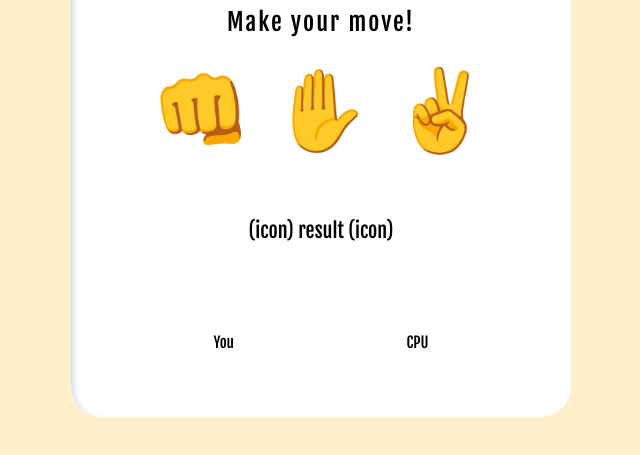
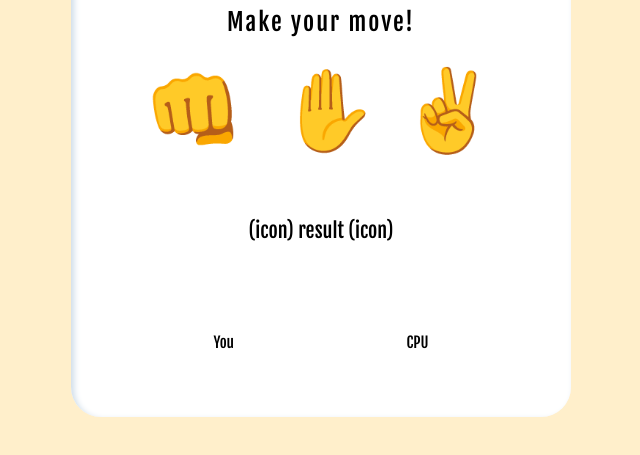
Before and after one commit to ClintonLAnton/rock-paper-scissors, a plain HTML site: page index.html in a window 1280 px wide. Shown: the part 233-688 px from the top of the page, without its empty margins (319-959 px from the left). Drawn offline with Linux system fonts and the light colour scheme.

Commit message:
added padding to .choices

```diff
--- a/style.css
+++ b/style.css
@@ -49,6 +49,10 @@ body {
     justify-content: center;
     gap: 20px;
     margin-top: 20px;
+}
+
+.choices :nth-child(1) {
+    padding-right: 15px;
 }
 
 .choice {
```
